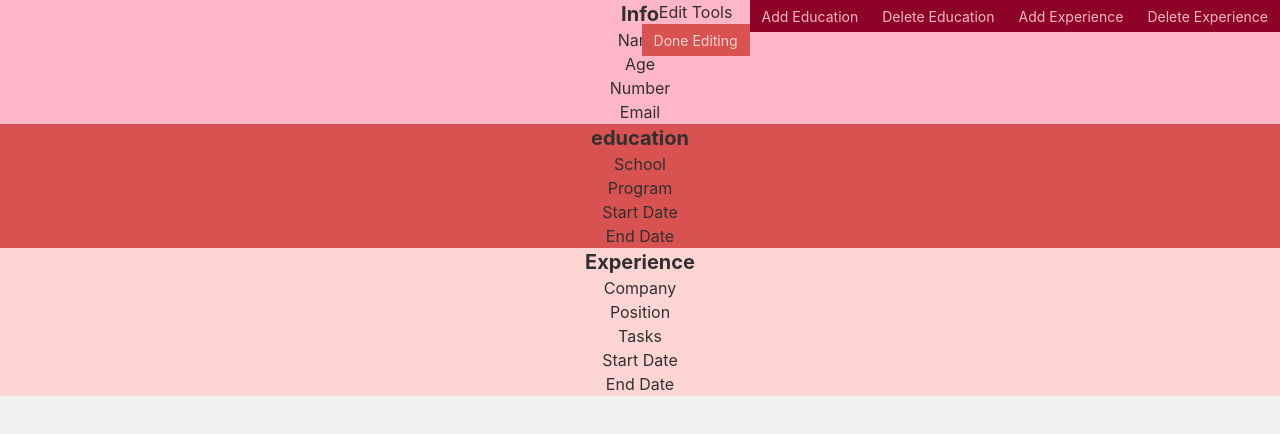
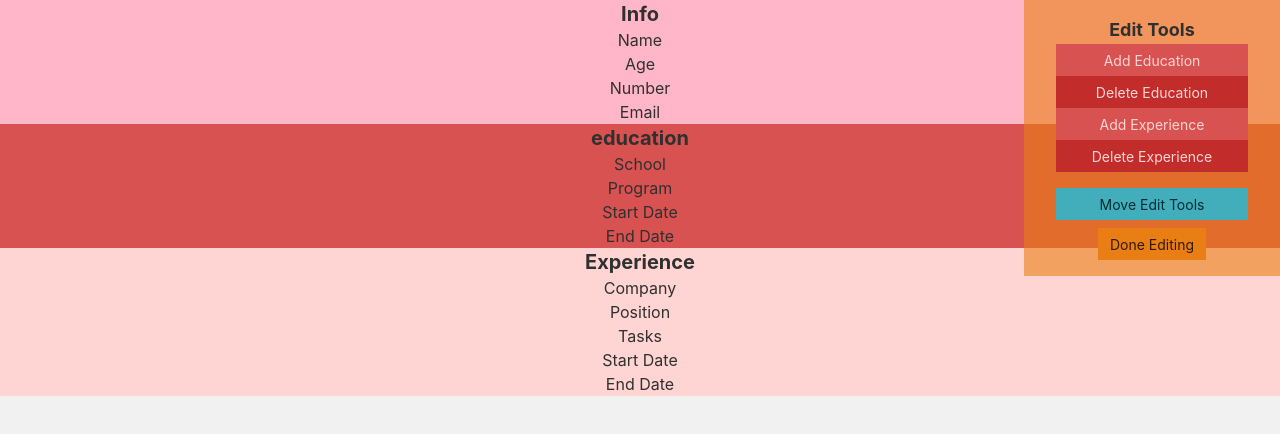
Before and after one commit to Dezzep/cv-project, a React (Create React App) app: page / in a window 1280 px wide. Shown: the top 434 px of the page. Built offline with nearby package versions, Linux system fonts and the light colour scheme.

Commit message:
styled the edit tools and also added a feature to move the edit tools around the page incase the user finds that they are in the way of their text inputs

```diff
--- a/src/App.js
+++ b/src/App.js
@@ -6,6 +6,7 @@ import EditTool from './components/editTool';
 import React from 'react';
 
 
+let classEditTools = 'fixed top-0 right-0 flex justify-end align-middle btn-group btn-group-vertical w-64 p-4 px-8 bg-warning/60'
 
 // function App() {
 export default class App extends React.Component {
@@ -18,16 +19,30 @@ export default class App extends React.Component {
       educationCount: [0],
       experienceArrayNum: 1,
       experienceCount: [0],
+      moveEditTools:0,
     }
     this.addEducationPressed = this.addEducationPressed.bind(this);
     this.deleteEducationPressed = this.deleteEducationPressed.bind(this);
     this.addExperiencePressed = this.addExperiencePressed.bind(this);
     this.deleteExperiencePressed = this.deleteExperiencePressed.bind(this);
+    this.moveEditTools = this.moveEditTools.bind(this);
   }
   componentDidMount()
   {
     if(document.getElementById('finishEdit')) {
       this.setState({editTool:true})
+    }
+  }
+  moveEditTools(){
+    if (this.state.moveEditTools === 0) {
+      classEditTools = 'fixed top-0 left-0 flex justify-end align-middle btn-group btn-group-vertical w-64 p-4 px-8 bg-warning/60'
+      this.setState({moveEditTools: 1})
+
+    }
+    else {
+      classEditTools = 'fixed top-0 right-0 flex justify-end align-middle btn-group btn-group-vertical w-64 p-4 px-8 bg-warning/60'
+      this.setState({moveEditTools: 0})
+
     }
   }
   addEducationPressed()
@@ -63,12 +78,16 @@ export default class App extends React.Component {
     if (this.state.editTool){
       return (
         <div className='App'>
-           <div id='edit_tool' className='fixed top-0 right-0 flex justify-end align-middle'>
+           <div id='edit_tool' className={classEditTools}>
+            <h1 className='font-bold text-lg'>Edit Tools</h1>
+           <button onClick={this.addEducationPressed} className='btn-sm btn-secondary' id='add_education'>Add Education</button>
+           <button onClick={this.deleteEducationPressed} className='btn-sm btn-secondary bg-secondary-focus' id='delete_education'>Delete Education</button>
+           <button onClick={this.addExperiencePressed} className='btn-sm btn-secondary' id='add_education'>Add Experience</button>
+           <button onClick={this.deleteExperiencePressed} className='btn-sm btn-secondary bg-secondary-focus' id='delete_education'>Delete Experience</button>
+
+           <button onClick={this.moveEditTools} className='btn-sm btn-info mt-4'>Move Edit Tools</button>
            <EditTool/>
-           <button onClick={this.addEducationPressed} className='btn-sm btn-primary' id='add_education'>Add Education</button>
-           <button onClick={this.deleteEducationPressed} className='btn-sm btn-primary' id='delete_education'>Delete Education</button>
-           <button onClick={this.addExperiencePressed} className='btn-sm btn-primary' id='add_education'>Add Experience</button>
-           <button onClick={this.deleteExperiencePressed} className='btn-sm btn-primary' id='delete_education'>Delete Experience</button>
+
            </div>
 
           <Info header="Info"/>
--- a/src/components/editTool.js
+++ b/src/components/editTool.js
@@ -16,13 +16,9 @@ class EditTool extends Component {
 
   return (
 
-      <div className='flex-col'>
-        <h2>
-        Edit Tools
-        </h2>
-          <div className='flex'>
-            <button onClick={this.hideEditTools}className='btn-sm btn-secondary' id='finishEdit'>Done Editing</button>
-          </div>
+      <div className='mt-2 w-full'>
+
+            <button onClick={this.hideEditTools}className='btn-sm btn-warning' id='finishEdit'>Done Editing</button>
       </div>
 
 
```
